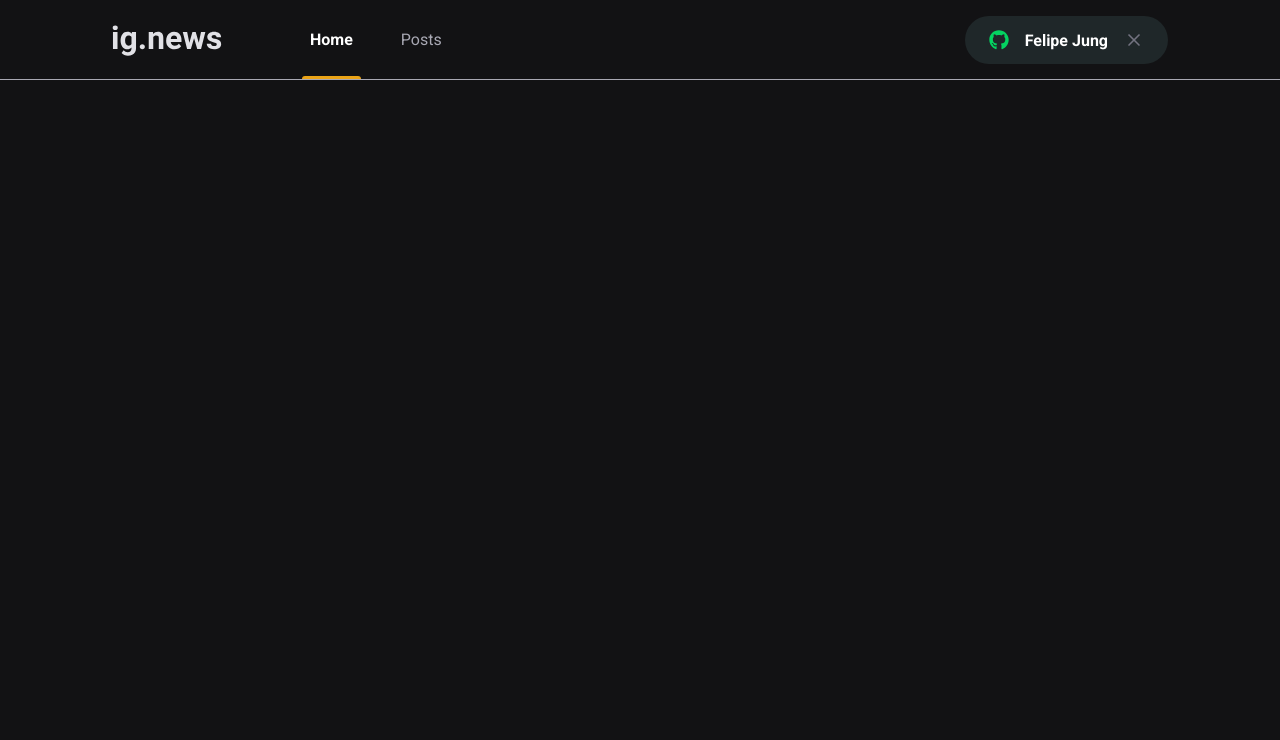
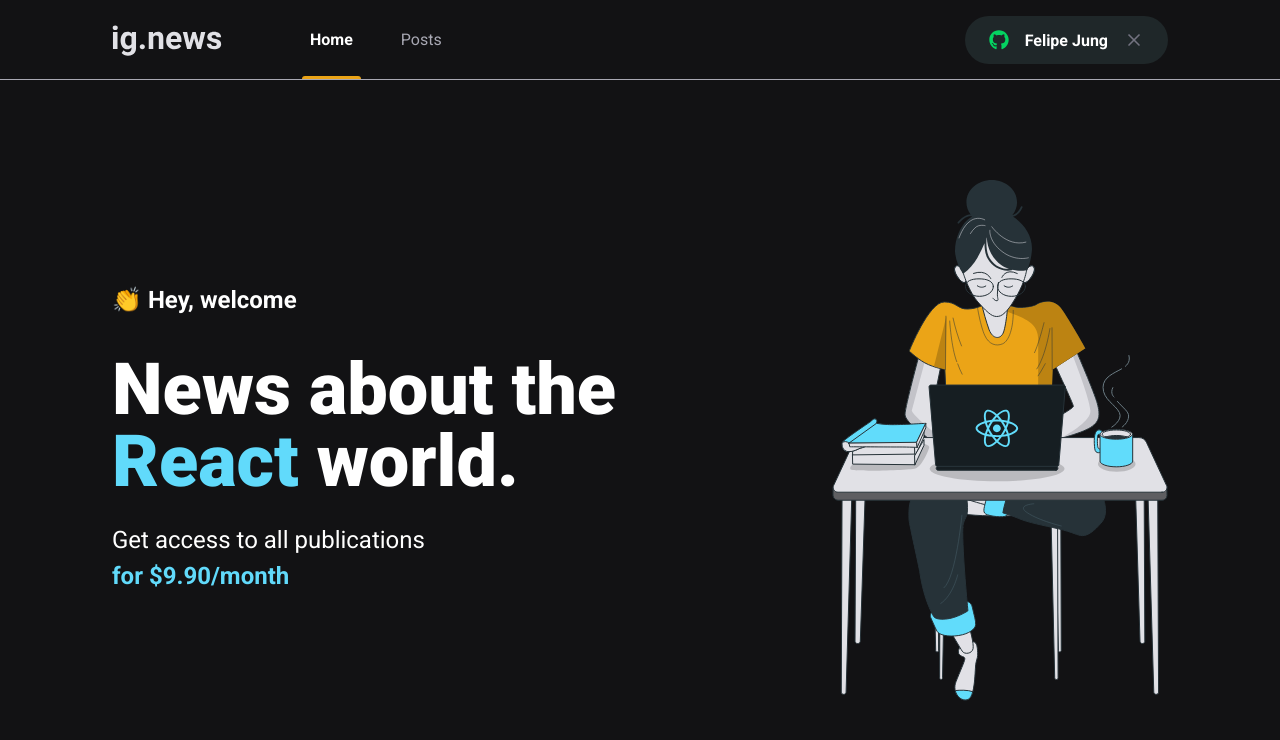
Before and after one commit to felipe-jm/ignite-react-ignews, a Next.js app: page / in a window 1280 px wide. Shown: the top 740 px of the page. Built offline with nearby package versions, Linux system fonts and the light colour scheme.

Commit message:
Add home page styles

```diff
--- /dev/null
+++ b/src/pages/home.module.scss
@@ -0,0 +1,41 @@
+.contentContainer {
+  max-width: 1120px;
+  margin: 0 auto;
+  padding: 0 2rem;
+  height: calc(100vh - 5rem);
+
+  display: flex;
+  align-items: center;
+  justify-content: space-between;
+}
+
+.hero {
+  max-width: 600px;
+
+  > span {
+    font-size: 1.5rem;
+    font-weight: bold;
+  }
+
+  h1 {
+    font-size: 4.5rem;
+    line-height: 4.5rem;
+    font-weight: 900;
+    margin-top: 2.5rem;
+
+    span {
+      color: var(--cyan-500);
+    }
+  }
+
+  p {
+    font-size: 1.5rem;
+    line-height: 2.25rem;
+    margin-top: 1.5rem;
+
+    span {
+      color: var(--cyan-500);
+      font-weight: bold;
+    }
+  }
+}
--- a/src/pages/index.tsx
+++ b/src/pages/index.tsx
@@ -1,13 +1,34 @@
+import Head from "next/head";
+
 import { Header } from "components/Header";
-import Head from "next/head";
+
+import styles from "./home.module.scss";
 
 const Home = () => (
   <>
     <Head>
-      <title>Início - ig.news</title>
+      <title>Home - ig.news</title>
     </Head>
 
     <Header />
+
+    <main className={styles.contentContainer}>
+      <section className={styles.hero}>
+        <span>👏 Hey, welcome</span>
+        <h1>
+          News about the <span>React</span> world.
+        </h1>
+        <p>
+          Get access to all publications <br />
+          <span>for $9.90/month</span>
+        </p>
+      </section>
+
+      <img
+        src="/images/avatar.svg"
+        alt="A Woman with a laptop with the React logo"
+      />
+    </main>
   </>
 );
 
```
